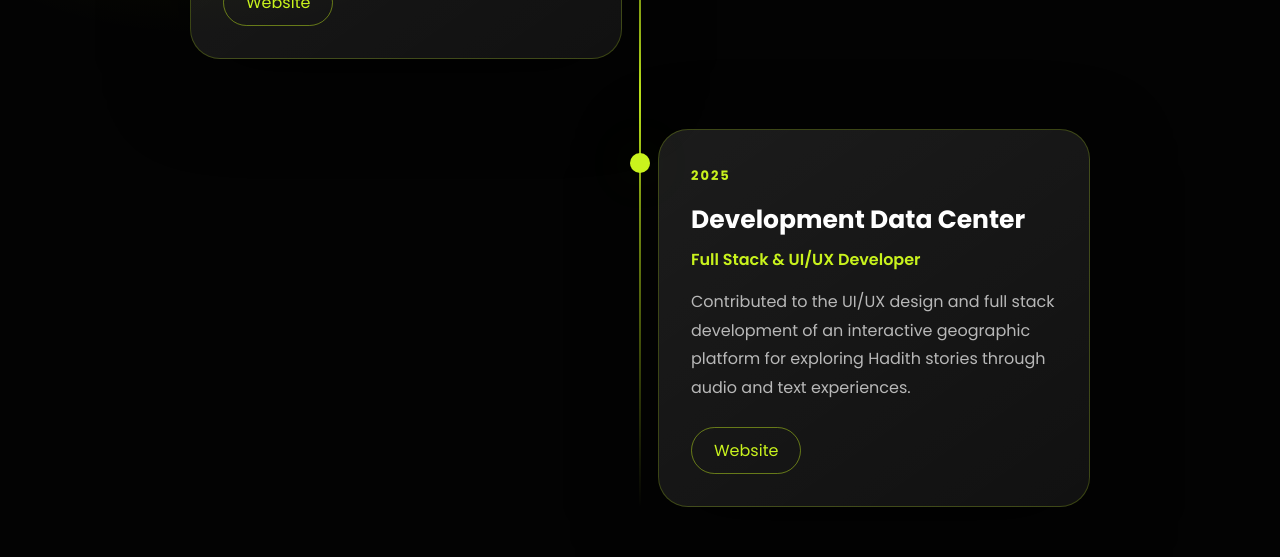
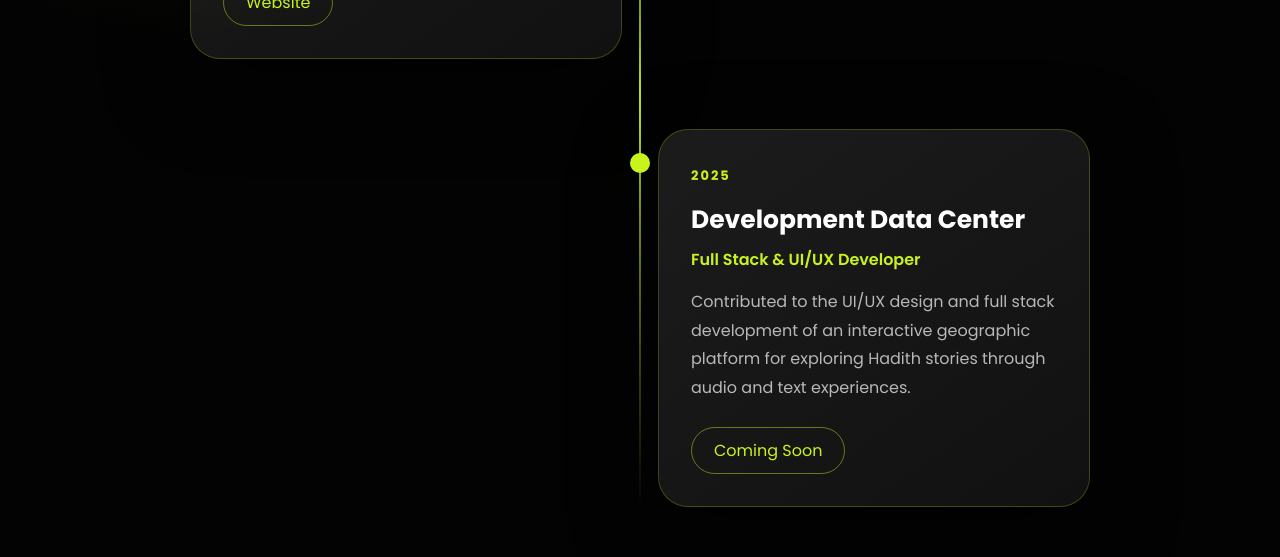
Before and after one commit to AsmaAlghamdi1/portfolio, a React (Vite) app: page / in a window 1280 px wide. Shown: the part 2373-2930 px from the top of the page. Built offline with nearby package versions, Linux system fonts and the light colour scheme.

Commit message:
Update experince project status

```diff
--- a/src/components/Experience.jsx
+++ b/src/components/Experience.jsx
@@ -17,7 +17,8 @@ function Experience() {
       role: "Full Stack & UI/UX Developer",
       description:
         "Contributed to the UI/UX design and full stack development of an interactive geographic platform for exploring Hadith stories through audio and text experiences.",
-        website:"https://gdguj.azurewebsites.net/"
+        website:null,
+        status: "Coming Soon"
     },
   ];
 
@@ -60,7 +61,7 @@ function Experience() {
         <h3>{item.title}</h3>
         <h4>{item.role}</h4>
         <p>{item.description}</p>
-{item.website && (
+{item.website ? (
   <a
     href={item.website}
     target="_blank"
@@ -69,7 +70,11 @@ function Experience() {
   >
     Website
   </a>
-)}
+) : item.status ? (
+  <span className="experience-link disabled">
+    {item.status}
+  </span>
+) : null}
 
       </div>
     </motion.div>
```
